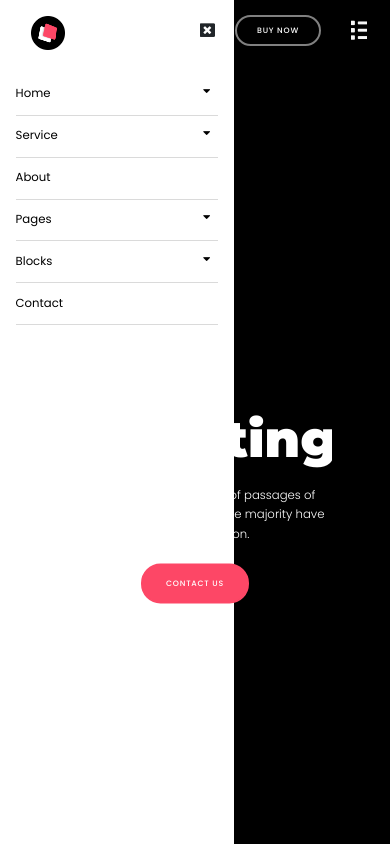
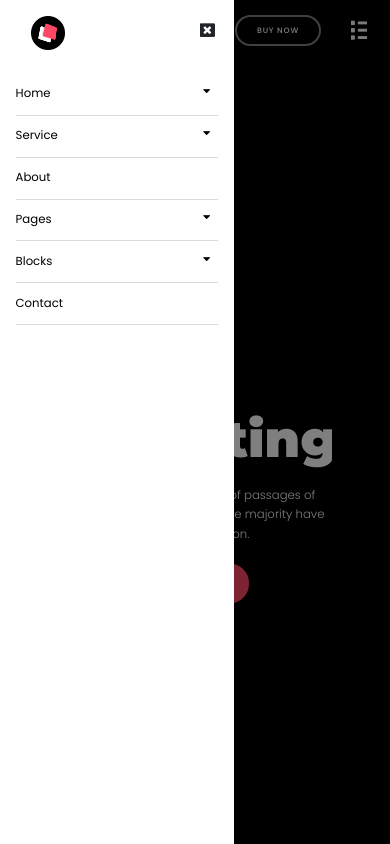
Before and after one commit to Minh-Thong-0109/Digital-Agency, a plain HTML site: page index.html in a window 390 px wide. Both pictures are taken after a click on the element 351 px from the left and 30 px from the top of the page. Shown: the top 844 px of the page. Drawn offline with nearby package versions, Linux system fonts and the light colour scheme.

Commit message:
Updated 11:26 11.03.22

```diff
--- a/CSS/style.css
+++ b/CSS/style.css
@@ -196,6 +196,7 @@ header {
   position: relative;
   width: 100%;
   height: 120vh;
+  z-index: -1;
 }
 
 .intro__indicators {
@@ -951,6 +952,17 @@ header {
     font-size: 2rem;
   }
 
+  .menu__popup__backdrop{
+    position: fixed;
+    top:0;
+    left:0;
+    content: "";
+    width: 100vw;
+    height: 100vh;
+    background-color: rgba(0, 0, 0, 0.5);
+    z-index: 1;
+  }
+
   .menu__popup__content {
     position: fixed;
     z-index: 10;
@@ -961,14 +973,6 @@ header {
     height: 100vh;
     padding: 2rem;
     overflow-y: scroll;
-  }
-
-  .menu__popup__content::after{
-    content: "";
-    width: 100vw;
-    height: 100vh;
-    background-color: rgba(0, 0, 0, 1);
-    z-index: 2;
   }
 
   .sidenav .menu__popup__option {
--- a/index.html
+++ b/index.html
@@ -125,6 +125,7 @@
         </nav>
         <!-- Menu popup -->
         <div id="menu__popup" class="menu__popup col-lg-none">
+            <div class="menu__popup__backdrop"></div>
             <div class="menu__popup__content">
                 <div class="menu__popup__top row">
                     <div class="menu__popup__logo col-10">
```
